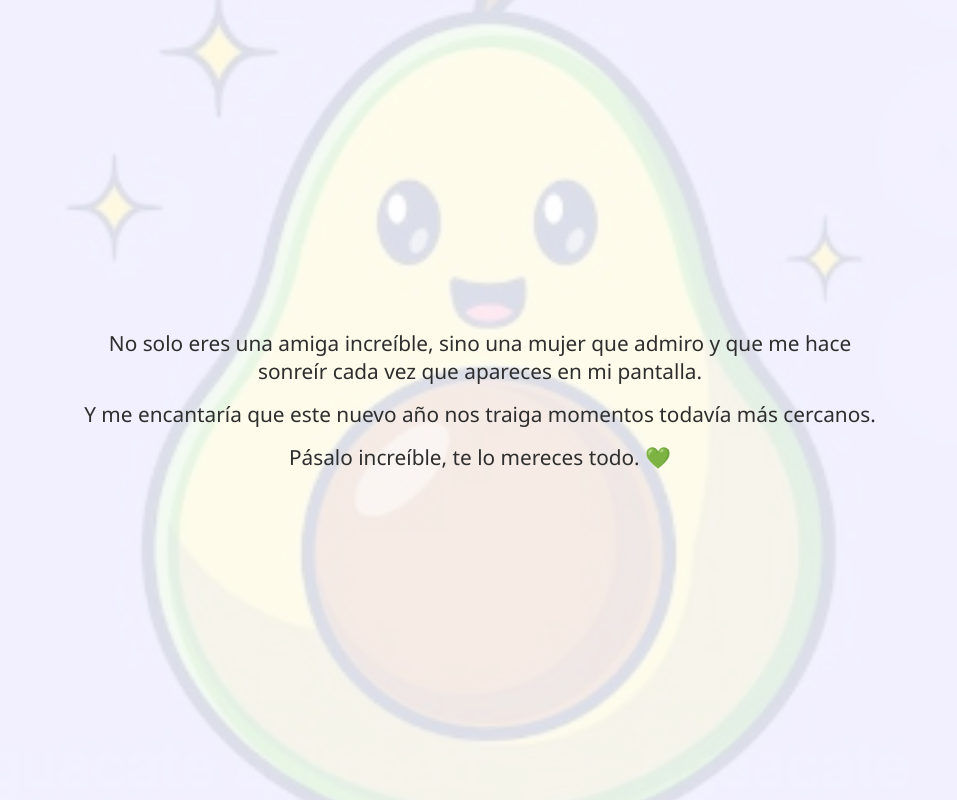
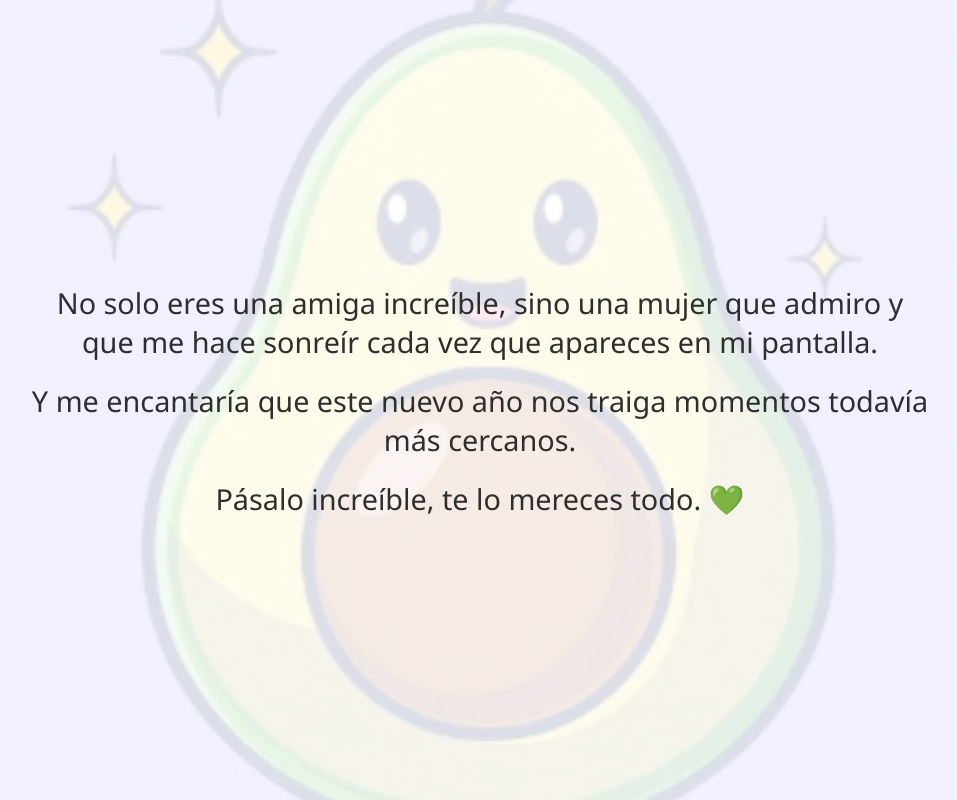
Before and after one commit to carlossalcedo2182-tech/Cumpleyadira, a plain HTML site: page index.html in a window 1280 px wide. Shown: the whole page, without its empty margins (160-1117 px from the left). Drawn offline with Linux system fonts and the light colour scheme.

Commit message:
Update index.html

```diff
--- a/index.html
+++ b/index.html
@@ -36,9 +36,9 @@
     }
 
     p {
-        font-size: 1.3em;
-        max-width: 800px;
-        margin: 15px auto;
+        font-size: 1.8em;
+        max-width: 900px;
+        margin: 20px auto;
     }
 
     .fade {
@@ -51,8 +51,8 @@
     }
 
     .photo {
-        width: 300px;
-        height: 300px;
+        width: 400px;
+        height: 400px;
         object-fit: cover;
         border-radius: 20px;
         box-shadow: 0 4px 15px rgba(0,0,0,0.3);
```
